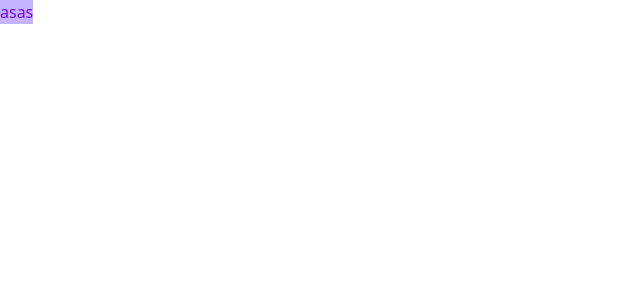
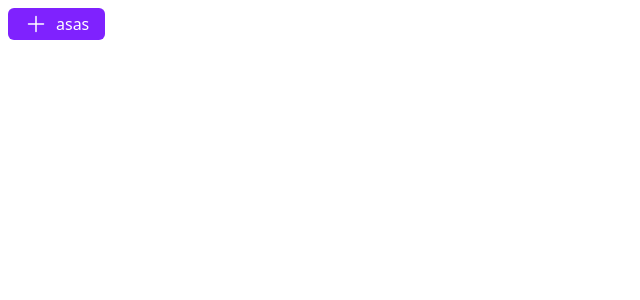
Before and after one commit to SiddhantKanawade30/second-brain-frontend, a React (Vite) app: page / in a window 1280 px wide. Shown: the top 300 px of the page, without its empty margins (0-640 px from the left). Built offline with nearby package versions, Linux system fonts and the light colour scheme.

Commit message:
button progress

```diff
--- a/src/App.tsx
+++ b/src/App.tsx
@@ -1,12 +1,13 @@
 import './App.css'
 import { Button } from './components/Button'
+import { PlusIcon } from './icons/Plus'
 
 function App() {
 
 
   return (
     <>
-      <Button variant="secondary" size="sm" text="asas" onClick={()=>{}} />
+      <Button startIcon={<PlusIcon/>} variant="primary" size="sm" text="asas" onClick={()=>{}} />
     </>
   )
 }
--- a/src/components/Button.tsx
+++ b/src/components/Button.tsx
@@ -16,15 +16,20 @@ interface ButtonProps {
 
 const variantStyles = {
     "primary" : "bg-violet-600 text-white ",
-    "secondary" : "bg-violet-300 text-violet-700"
+    "secondary" : "bg-violet-200 text-violet-700"
 }
 
+const defaultStyles = "flex rounded-md py-1 px-4 m-2"
+
+const varientSize = {
+    "sm" : "p-2",
+    "md" : "p-4",
+    "lg" : "p-6"
+}
 
 
 export const Button = (props : ButtonProps) =>{
 
-    return <button className={variantStyles[props.variant]}>{props.text}</button>
+    return <button className={`${variantStyles[props.variant]} ${defaultStyles} ${varientSize[props.size]}`}>{props.startIcon ? <div className="pr-2">{props.startIcon}</div> : null} {props.text}</button>
 
 }
-
-{/* <Button variant="primary" size="sm" text="asas" onClick={()=>{}} /> */}
--- /dev/null
+++ b/src/icons/Plus.tsx
@@ -0,0 +1,6 @@
+
+export const PlusIcon = () =>{
+    return <svg xmlns="http://www.w3.org/2000/svg" fill="none" viewBox="0 0 24 24" stroke-width="1.5" stroke="currentColor" className="size-6">
+  <path stroke-linecap="round" stroke-linejoin="round" d="M12 4.5v15m7.5-7.5h-15" />
+</svg>
+}
--- /dev/null
+++ b/src/icons/index.tsx
@@ -0,0 +1,10 @@
+export interface IconProps {
+    size : "sm" | "md" | "lg"
+}
+
+export const iconSizeVariants ={
+    "sm" : "size-2",
+    "md" : "size-4",
+    "lg" : "size-6",
+
+}
--- a/tsconfig.app.json
+++ b/tsconfig.app.json
@@ -6,6 +6,7 @@
     "lib": ["ES2020", "DOM", "DOM.Iterable"],
     "module": "ESNext",
     "skipLibCheck": true,
+    "noImplicitAny": false, //added to make ts less strict
 
     /* Bundler mode */
     "moduleResolution": "bundler",
```
